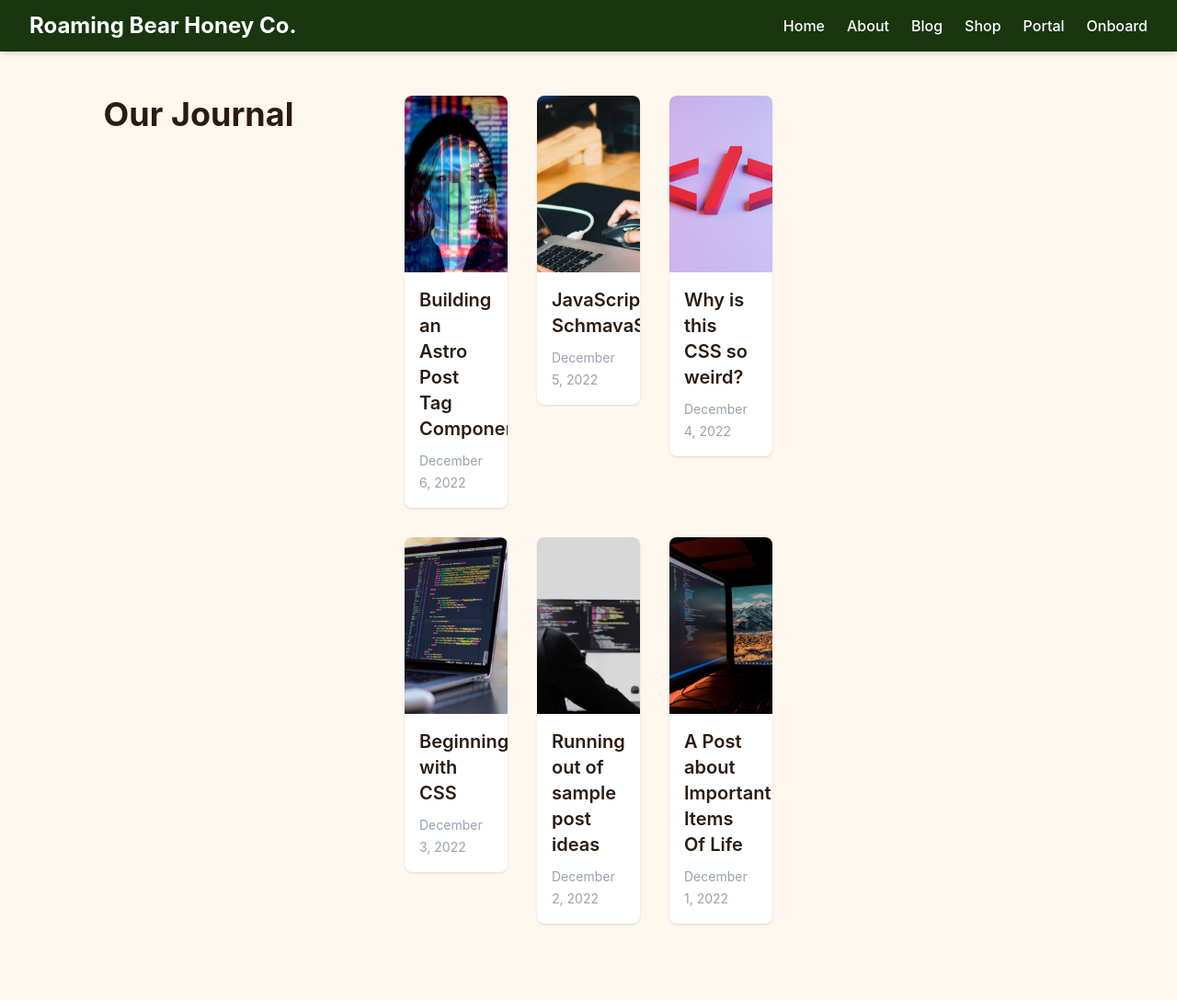
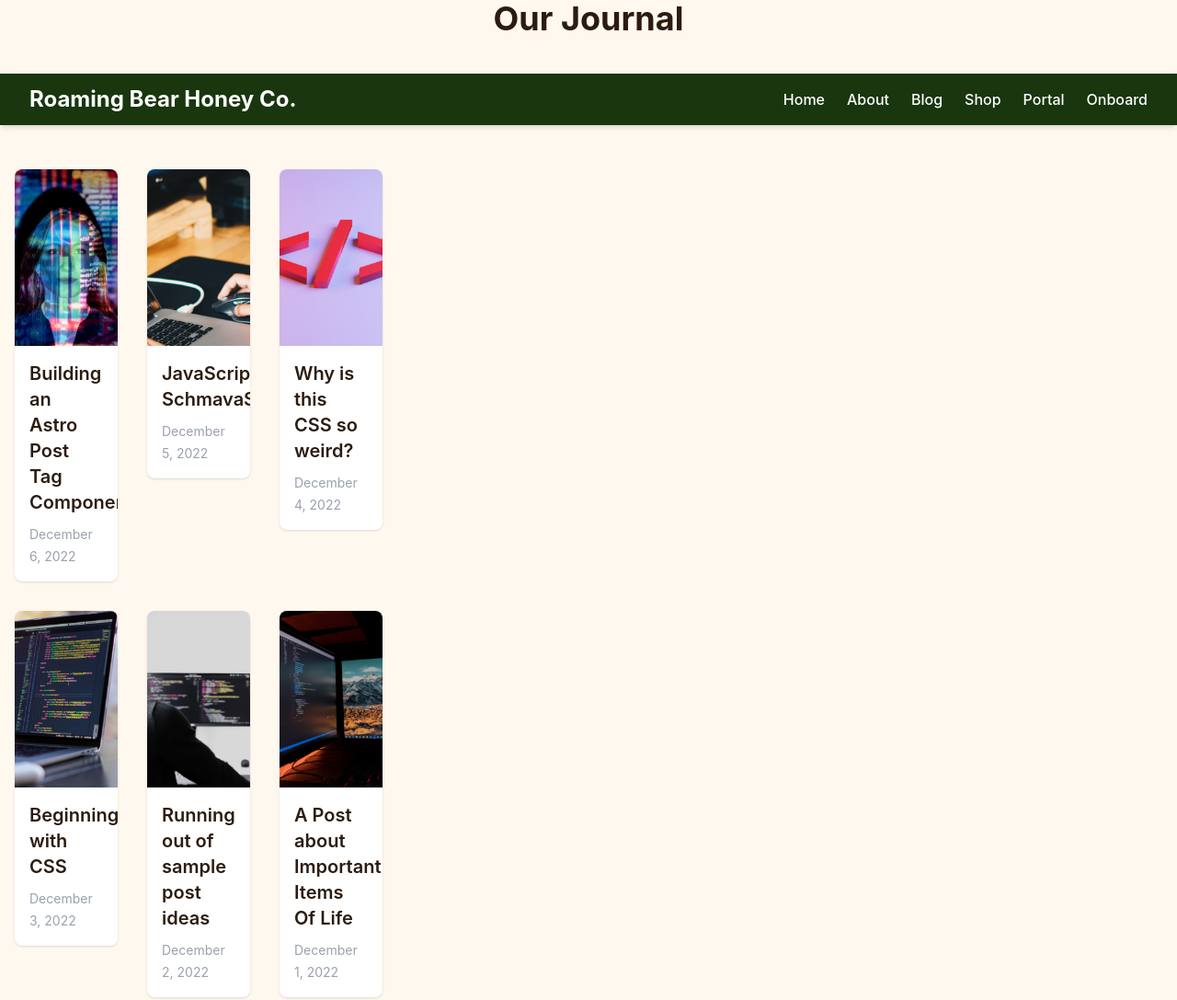
Before and after one commit to roamingbearhoneyco/roamingbearhoneyco.github.io, an Astro site: page /blog in a window 1280 px wide. Shown: the top 1087 px of the page at 92% size. Built offline with nearby package versions, Linux system fonts and the light colour scheme; Astro itself is replaced by a stand-in of ours.

Commit message:
Update index.astro

```diff
--- a/src/pages/blog/index.astro
+++ b/src/pages/blog/index.astro
@@ -41,10 +41,11 @@ const posts: Post[] = Object.entries(modules)
   .filter((p) => !p.draft)
   .sort((a, b) => new Date(b.date).valueOf() - new Date(a.date).valueOf());
 ---
-<BlogLayout>
-  <div class="w-full text-center mb-10">
+<div class="w-full text-center mb-10">
   <h1 class="text-4xl font-bold">Our Journal</h1>
   </div>
+
+<BlogLayout>
 
   <ul
     role="list"
```
